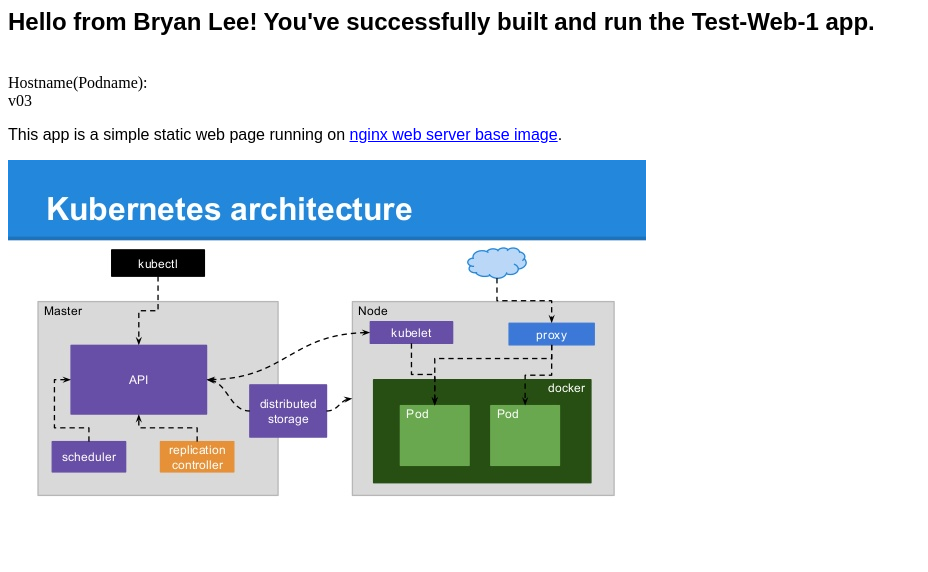
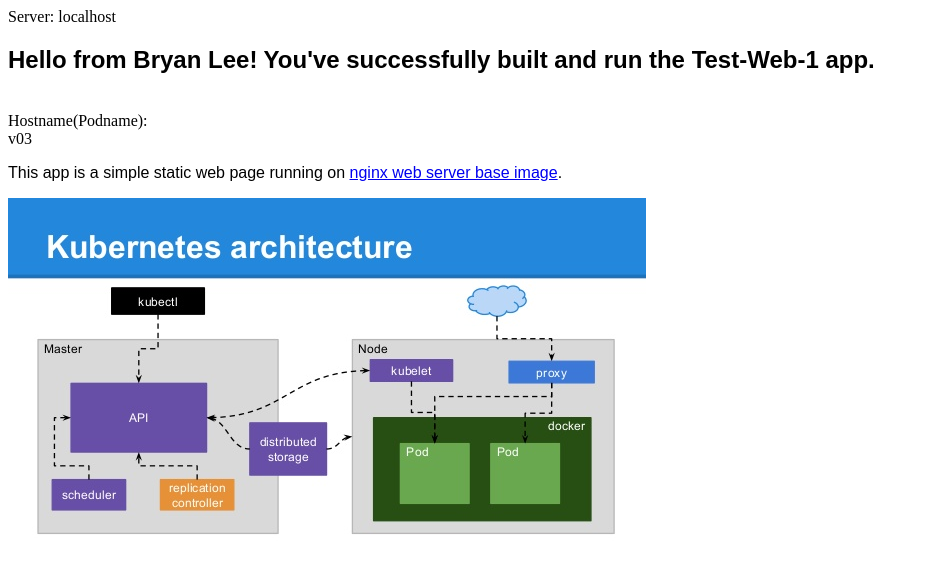
Before and after one commit to DragOnMe/test-webapp, a plain HTML site: page applications/test-webapp-1/index.html in a window 1280 px wide. Shown: the whole page, without its empty margins (0-928 px from the left). Drawn offline with Linux system fonts and the light colour scheme.

Commit message:
update index.html - javascript

```diff
--- a/applications/test-webapp-1/index.html
+++ b/applications/test-webapp-1/index.html
@@ -1,3 +1,14 @@
+<html>
+<head>
+<script LANGUAGE='javascript'>
+
+var server    = window.location.hostname;
+
+document.write("Server: "+server+" <br>");
+
+</script>
+</head>
+<body>
 <p>
   <h2 style="font-family:sans-serif">Hello from Bryan Lee! You've successfully built and run the Test-Web-1 app.</h2>
   <br>Hostname(Podname): <SCRIPT LANGUAGE='javascript'><!--# echo var="HOSTNAME" --></SCRIPT>
@@ -9,3 +20,5 @@
 <p>
   <img src="DockerFileEx.jpg">
 </p>
+</body>
+</html>
```
